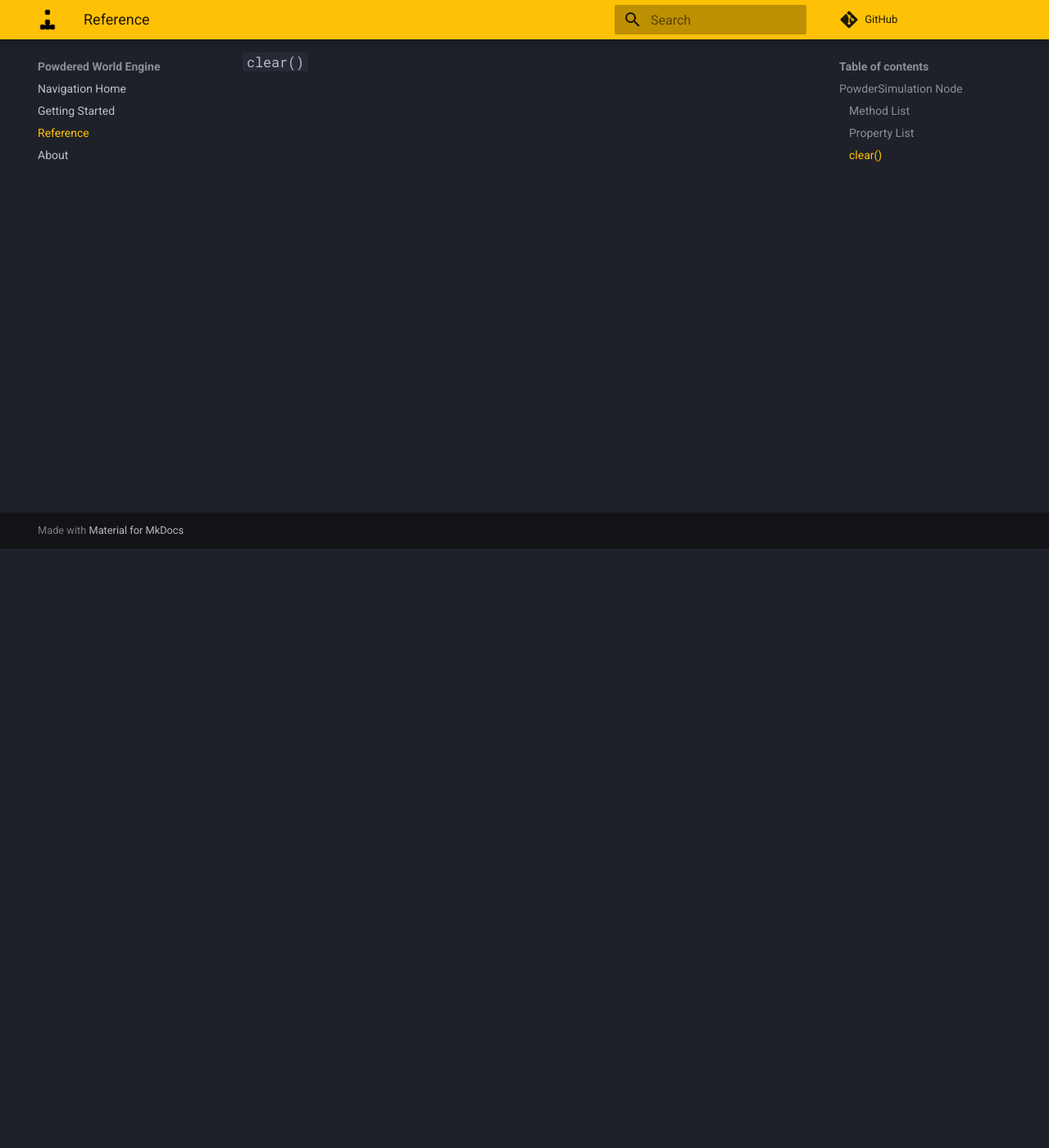
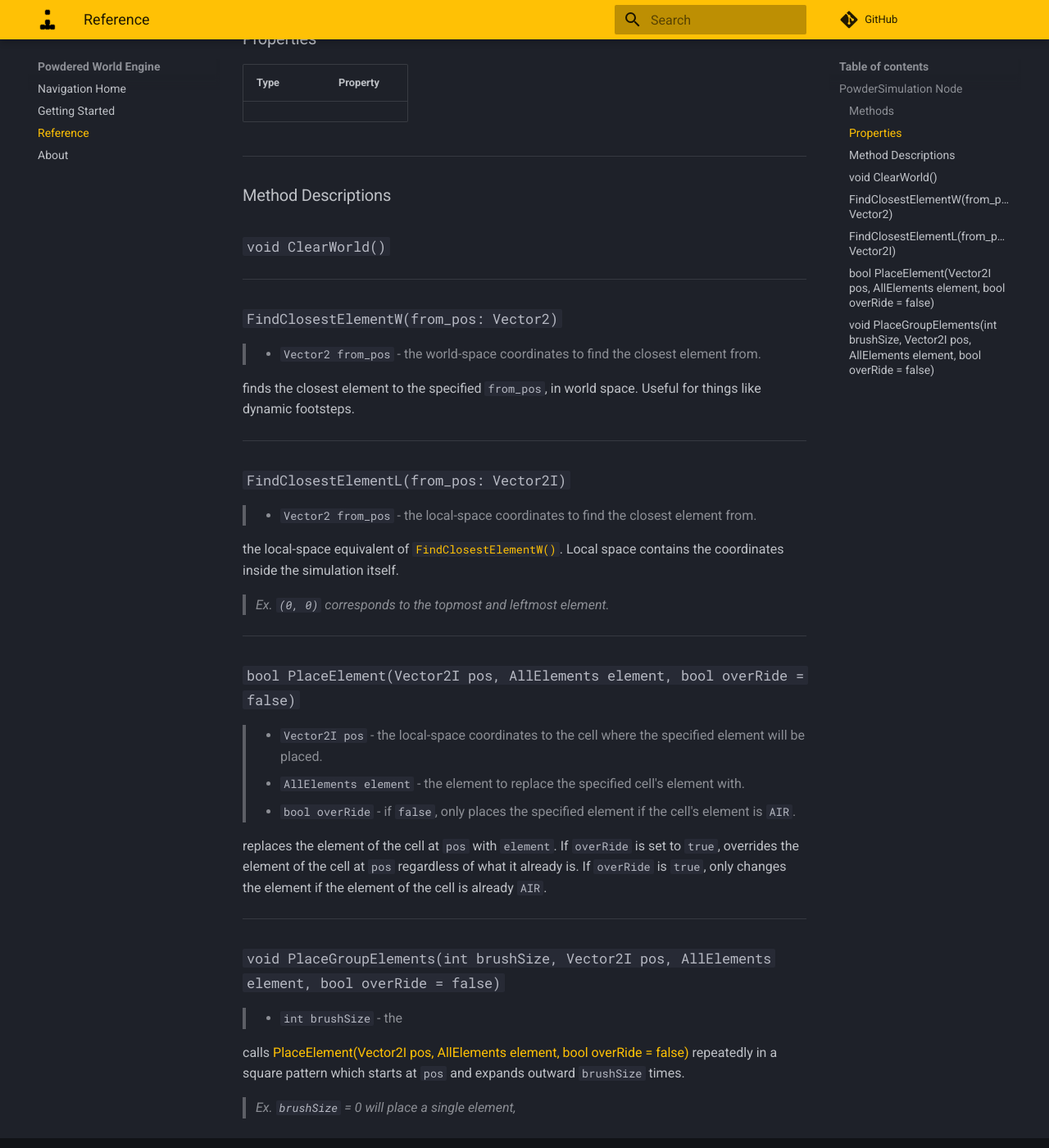
Before and after one commit to CannedBottle/powderedworld-docs, an MkDocs documentation site: the page built from documentation/docs/reference.md, in a window 1280 px wide and 1400 px high, scrolled down 731 px. Shown: the whole window at 82% size. Built offline with MkDocs 1.6.1 and Material for MkDocs 9.7.7, drawn with Linux system fonts in a browser that asks for light colours; comment, search, counter and statistics services are not loaded; some of the changed text lies outside the part shown.

Commit message:
started reference page

```diff
--- a/documentation/docs/reference.md
+++ b/documentation/docs/reference.md
@@ -1,21 +1,66 @@
 # Reference
 
 PWEngine has a variety of useful methods and properties to make your development easier.
-This page will be organized into each of the specific nodes added in this plugin, where each section contains a list with entries that describe what each function/property of the node does and how it can be used
+This page will be organized into each of the specific nodes added in this plugin, where each section contains a list with entries that describe what each function/property of the node does and how it can be used.
 
 ## `PowderSimulation` Node
 --------------------------------
 
-### Method List
-| Method |
-| ------ |
-| [clear()](#clear) |
-|  |
+-------------------------------
 
-### Property List
-| Property |
-| -------- |
+### Methods
+| Return Type | Method |
+| ------ | -------- |
+| `void` | [ClearWorld()](#clearworld) |
+| `Elements.AllElements` | [FindClosestElementW(from_pos: Vector2)](#findclosestelementwfrom_pos-vector2) |
+| `Elements.AllElements` | [FindClosestElementL(from_pos: Vector2I)](#findclosestelementlfrom_pos-vector2i) |
+| `void` | [PlaceElement(Vector2I pos, AllElements element, bool overRide = false)](#placeelementvector2i-pos-allelements-element-bool-override-false) |
 
 
+### Properties
+| Type | Property |
+| -------- | --------- |
 
-### `clear()`
+
+---------------------------------
+
+### Method Descriptions
+
+
+### `void ClearWorld()`
+
+--------------------------------------------
+
+### `FindClosestElementW(from_pos: Vector2)`
+> - `Vector2 from_pos` - the world-space coordinates to find the closest element from.
+
+finds the closest element to the specified `from_pos`, in world space. Useful for things like dynamic footsteps.
+
+---------------------------------------------
+
+### `FindClosestElementL(from_pos: Vector2I)`
+> - `Vector2 from_pos` - the local-space coordinates to find the closest element from.
+
+the local-space equivalent of [`FindClosestElementW()`](#findclosestelementwfrom_pos-vector2). Local space contains the coordinates inside the simulation itself. <br>
+> *Ex. `(0, 0)` corresponds to the topmost and leftmost element.*
+
+--------------------------------------------
+
+### `bool PlaceElement(Vector2I pos, AllElements element, bool overRide = false)`
+
+> - `Vector2I pos` - the local-space coordinates to the cell where the specified element will be placed.
+- `AllElements element` - the element to replace the specified cell's element with.
+- `bool overRide` - if `false`, only places the specified element if the cell's element is `AIR`.
+
+replaces the element of the cell at `pos` with `element`. If `overRide` is set to `true`, overrides the element of the cell at `pos` regardless of what it already is.
+If `overRide` is `true`, only changes the element if the element of the cell is already `AIR`.
+
+--------------------------------------------
+
+### `void PlaceGroupElements(int brushSize, Vector2I pos, AllElements element, bool overRide = false)`
+
+> - `int brushSize` - the
+
+calls [PlaceElement(Vector2I pos, AllElements element, bool overRide = false)](#placeelementvector2i-pos-allelements-element-bool-override-false) repeatedly in a square pattern which starts at `pos` and expands outward `brushSize` times.
+
+> *Ex. `brushSize` = 0 will place a single element,*
```
Also changed, not shown: documentation/docs/index.md (+2 -0 lines).
